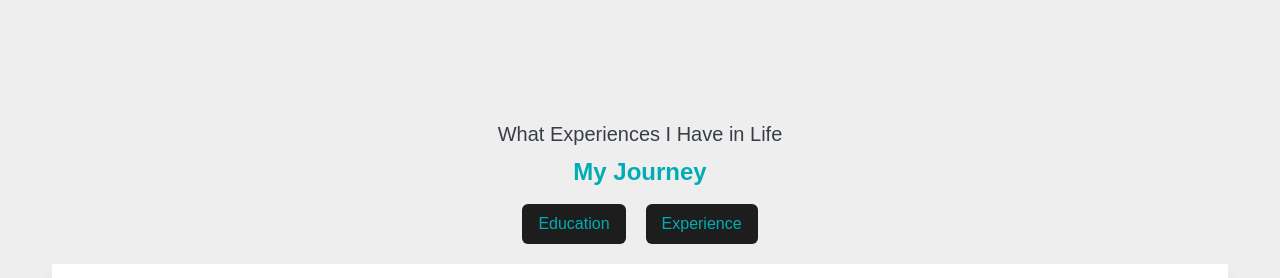
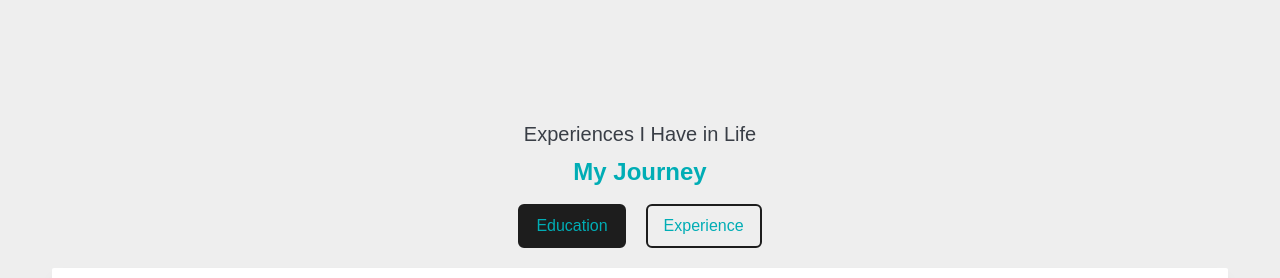
Before and after one commit to RomwelFeliciano/react-portfolio, a React (Vite) app: page / in a window 1280 px wide. Shown: the part 1520-1798 px from the top of the page. Built offline with nearby package versions, Linux system fonts and the light colour scheme; a web font is replaced by a local one.

Commit message:
Added Active CSS for Button

```diff
--- a/src/components/Experiences.jsx
+++ b/src/components/Experiences.jsx
@@ -18,17 +18,23 @@ const Experiences = () => {
       className="container flex flex-col justify-center items-center p-2 md:p-10 min-h-screen"
     >
       <div className="flex flex-col justify-center items-center gap-2">
-        <h2 className="text-xl text-second">What Experiences I Have in Life</h2>
+        <h2 className="text-xl text-second">Experiences I Have in Life</h2>
         <h1 className="text-2xl text-main font-bold">My Journey</h1>
         <div className="flex gap-5 items-center justify-center my-2">
           <button
-            className="px-4 py-2 bg-accent text-main rounded-md"
+            className={
+              "px-4 py-2 text-main rounded-md border-solid border-2 border-accent " +
+              (showContent === "education" ? "bg-accent" : "")
+            }
             onClick={handleShowEducation}
           >
             Education
           </button>
           <button
-            className="px-4 py-2 bg-accent text-main rounded-md"
+            className={
+              "px-4 py-2 text-main rounded-md border-solid border-2 border-accent " +
+              (showContent === "work" ? "bg-accent" : "")
+            }
             onClick={handleShowWork}
           >
             Experience
```
